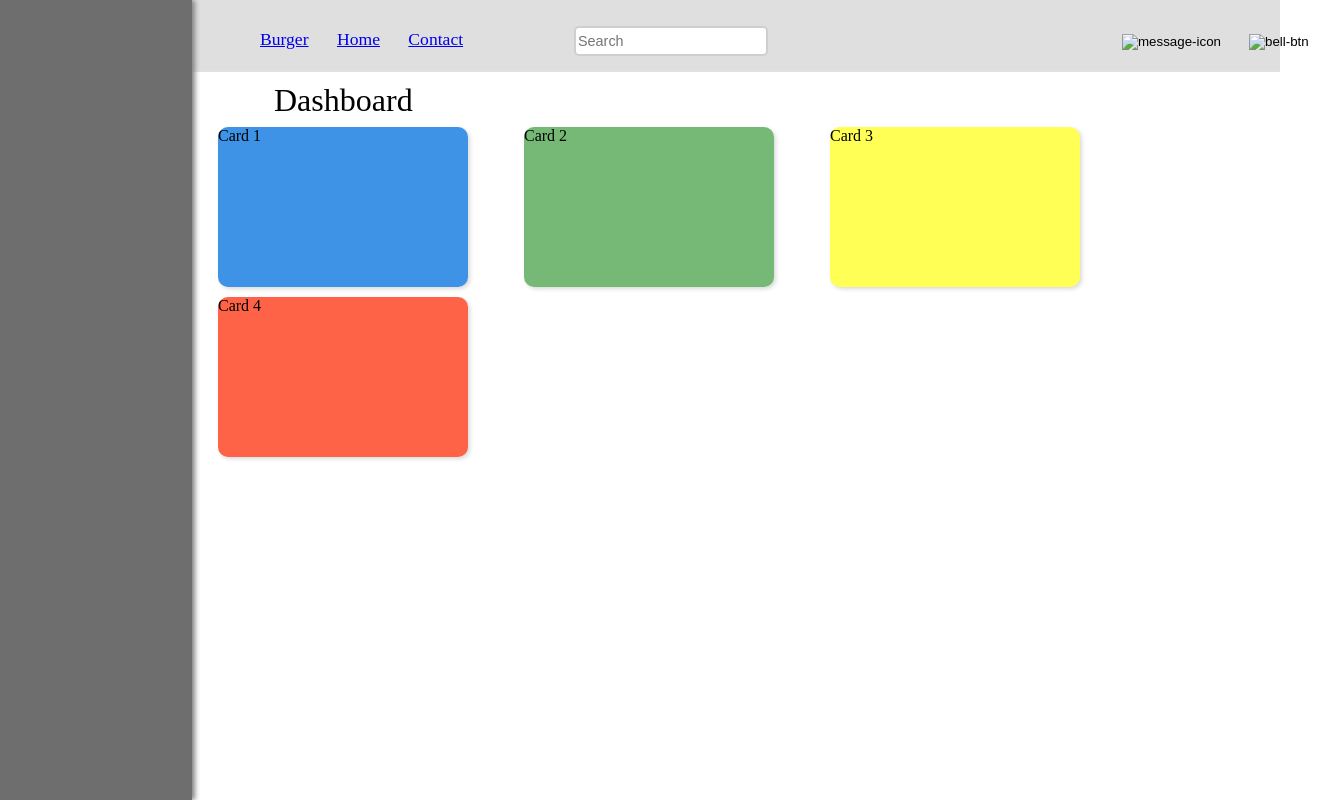
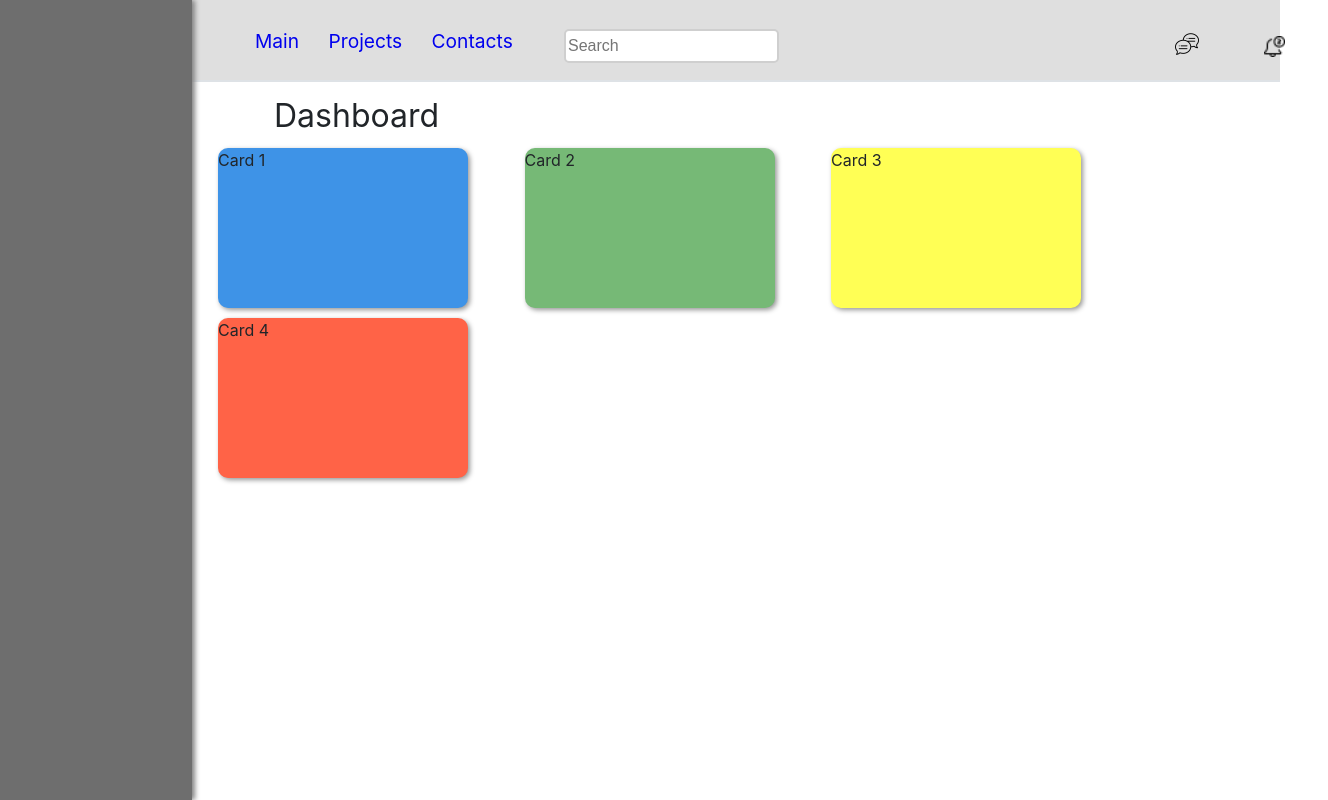
Before and after one commit to Presnia/admin-dashboard-scheme, a plain HTML site: page src/index.html in a window 1280 px wide. Shown: the whole page, 1328 px wide, since content can reach past the window. Drawn offline with Linux system fonts and the light colour scheme.

Commit message:
Finished forms for "header", "asiide" and "row"

```diff
--- a/src/index.html
+++ b/src/index.html
@@ -9,9 +9,9 @@
 <body>
       <div id="header">
         <nav class="navigator">
-          <a id="burger" href="..img/button.svg">Burger</a>
-          <a href="#">Home</a>
-          <a href="#">Contact</a>
+          <a id="burger" href="#">Main</a>
+          <a href="#">Projects</a>
+          <a href="#">Contacts</a>
         </nav>
         <a href="img/negotiating.svg" class="message"></a>
         <div class="input-group">
@@ -20,10 +20,10 @@
         </div>
         <div class="media-btns">
           <button type="submit" class="message-btn">
-            <img src="" alt="message-icon">
+            <img src="" alt="">
           </button>
           <button class="bell-btn">
-            <img src="" alt="bell-btn">
+            <img src="" alt="">
           </button>
         </div>
       </div>
@@ -43,5 +43,12 @@
         <div class="cards" id="card4">Card 4</div>
       </div>
 
+      <div class="hidden-part"></div>
+
+      <div class="content">
+        <div class="section1"></div>
+        <div class="section2"></div>
+      </div>
+
 </body>
 </html>
--- a/src/styles/style.css
+++ b/src/styles/style.css
@@ -4,12 +4,28 @@ html {
 body {
   height: 100%;
   margin: 0;
+  font-family: "Source Sans Pro",
+  -apple-system,
+  BlinkMacSystemFont,
+  "Segoe UI",
+  Roboto,
+  "Helvetica Neue",
+  Arial,
+  sans-serif,
+  "Apple Color Emoji",
+  "Segoe UI Emoji",
+  "Segoe UI Symbol";
+  font-size: 1rem;
+  font-weight: 400;
+  line-height: 1.5;
+  color: #212529;
+  text-align: left;
 }
 #header {
   background-color: rgb(223, 223, 223);
   border-bottom: 2px solid #dee2e6;
   max-width: 100%;
-  height: 70px;
+  height: 80px;
   margin-left: 0px;
   margin-bottom: 10px;
   position: relative;
@@ -17,42 +33,54 @@ body {
 .header-input {
   border: 2px solid rgb(207, 207, 207);
   border-radius: 5px;
-  height: 24px;
-  margin-left: 250px;
-  margin-top: 5px;
-  font-size: 90%;
+  height: 28px;
+  margin-left: 240px;
+  margin-top: -20px;
+  font-size: 100%;
 }
 a {
   margin: 12px;
+  text-decoration: none;
 }
 .navigator {
-  width: 85%;
-  top: 29px;
+  width: 75%;
+  top: 27px;
   margin-left: 240px;
   position: relative;
-  font-size: 110%;
-
+  font-size: 120%;
 }
 #burger {
-  width: 20px;
-  margin-left: 20px;
-  background-image: url(img/button.svg);
+  width: 50px;
+  margin-left: 15px;
+  background-color: transparent;
+  border: none;
+  /* background-image: url("../img/menu-icon.png");
+  background-repeat: no-repeat; */
 }
 .message-btn {
   background-color: transparent;
   border: none;
   padding: 10px 18px;
-  background-image: url("img/negotiating.svg");
+  background-image: url("/img/negotiating.png");
+  background-position: 50% 30%;
+  background-repeat: no-repeat;
+  margin-right: 50px;
 
 }
 .bell-btn {
   background-color: transparent;
   border: none;
-  background-image: url("img/social-media.svg");
+  background-image: url("../img/interface.png");
+  background-size: 69%;
+  background-repeat: no-repeat;
+  background-position: 50% 50%;
+  height: 30px;
+  width: 30px;
 }
 .media-btns {
   display: inline-block;
-  left: 45%;
+  height: 30px;
+  left: 50%;
   position: relative;
 }
 .input-group {
@@ -60,6 +88,7 @@ a {
   position: relative;
   width: 200px;
   margin-left: 300px;
+  margin-top: -10px;
 }
 .conent-header {
   position: relative;
@@ -79,7 +108,7 @@ span {
   position: relative;
   width: 15%;
   height: 100%;
-  margin-top: -82px;
+  margin-top: -92px;
   box-shadow: 3px 0px 5px rgb(131, 131, 131);
   float: left;
 }
@@ -98,7 +127,7 @@ span {
   height: 160px;
   border: 1px solid rgb(207, 207, 207);
   border-radius: 10px;
-  box-shadow: 2px 2px 4px rgb(218, 218, 218);
+  box-shadow: 2px 2px 5px rgb(150, 150, 150);
   margin: 0px 26px 10px;
 }
 #card1 {
```
Also changed, not shown: src/img/interface.png (added).
